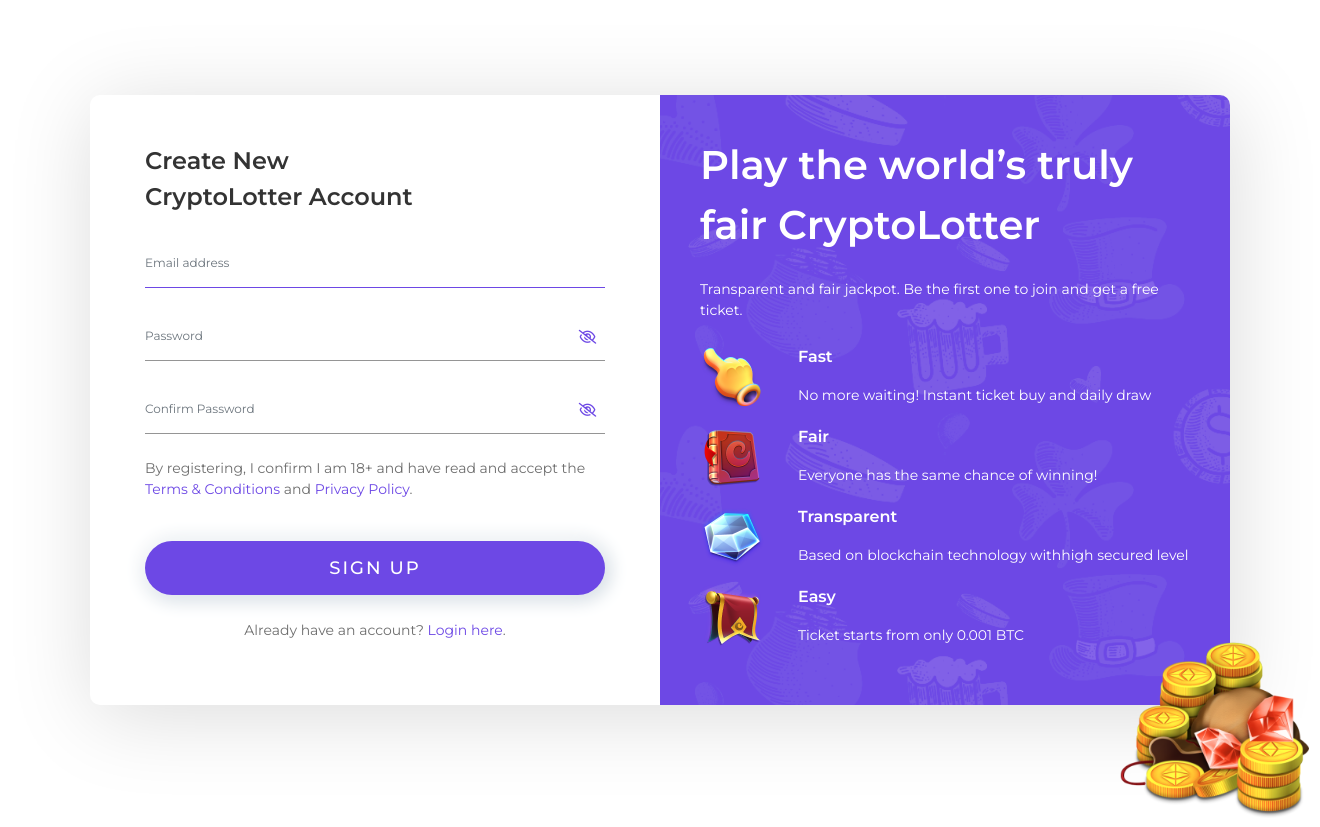
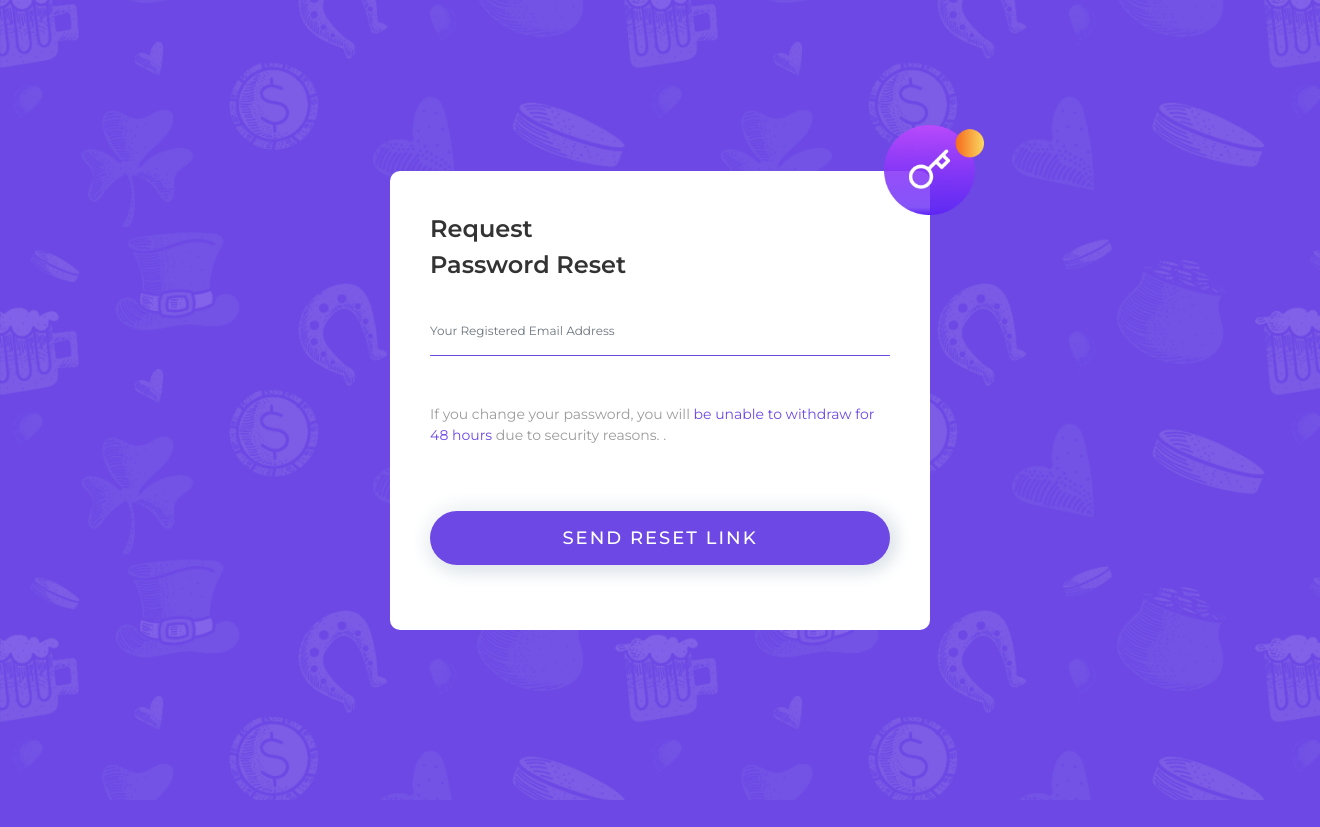
Before and after one commit to ttduongtran/lottery-html, a PHP site: page /reset_password.html in a window 1320 px wide. After the commit the page ends 800 px from the top, so only its background shows below. Run offline with PHP 8.4, Linux system fonts and the light colour scheme; some libraries are stand-ins or nearby versions.

Commit message:
add reset pass

```diff
--- a/assets/css/custom.css
+++ b/assets/css/custom.css
@@ -209,3 +209,50 @@
 }
 
 /* end sign_up page */
+
+/* forgot password */
+
+.forgot_password {
+  width: 100%;
+  height: 100vh;
+  display: flex;
+  justify-content: center;
+  align-items: center;
+  background: url(../images/background.png) no-repeat center center;
+  background-size: cover;
+}
+
+.forgot_password_form {
+  background: #fff;
+  padding: 40px;
+  border-radius: 10px;
+  position: relative;
+}
+
+.forgot_password_form .forgot_password_icon {
+  position: absolute;
+  top: -10%;
+  right: -10%;
+  max-width: 100px;
+}
+
+.password_wraning {
+  color: #9B9B9B;
+}
+
+.password_wraning span {
+  color: #6d48e5;
+}
+
+@media screen and (max-width: 767px) {
+  .forgot_password {
+    width: 90%;
+    height: auto;
+    margin: 60px auto;
+  }
+  .forgot_password_form {
+    padding: 60px 10px 60px 10px;
+  }
+}
+
+/* end forgot password */
--- a/reset_password.html
+++ b/reset_password.html
@@ -55,165 +55,51 @@
   <body>
     <div class="wrapper">
       <div id="main" class="main">
-        <div id="signup" class="sign_up">
+        <div id="forgot_password" class="forgot_password">
           <div class="container">
-            <div class="row box_shadow">
-              <div class="col-sm-12 col-md-6 d-flex align-items-center">
-                <div class="signup_form">
+            <div class="row d-flex justify-content-center align-items-center">
+              <div
+                class="col-sm-12 col-md-6 d-flex justify-content-center align-items-center"
+              >
+                <div class="forgot_password_form">
                   <div class="form_group">
                     <h3 class="txt_15">
-                      Create New
+                      Request
                     </h3>
                     <h3 class="txt_15">
-                      CryptoLotter Account
+                      Password Reset
                     </h3>
                     <form class="mt-4">
-                      <div class="form-group mb-4">
+                      <div class="form-group mb-5">
                         <input
                           id="inputEmail"
                           type="email"
-                          placeholder="Email address"
+                          placeholder="Your Registered Email Address"
                           required=""
                           autofocus=""
                           class="form-control rounded-pill border-0 shadow-sm"
                         />
                       </div>
-                      <div
-                        class="form-group password_group mb-4"
-                        id="show_hide_password"
-                      >
-                        <input
-                          id="inputPassword"
-                          type="password"
-                          placeholder="Password"
-                          required=""
-                          class="form-control rounded-pill border-0 shadow-sm text-primary"
-                        />
-                        <div class="input-group-addon">
-                          <a href=""
-                            ><i class="fa fa-eye-slash" aria-hidden="true"></i
-                          ></a>
-                        </div>
-                      </div>
-                      <div
-                        class="form-group password_group mb-4"
-                        id="show_hide_confirm_password"
-                      >
-                        <input
-                          id="inputConfirmPassword"
-                          type="password"
-                          placeholder="Confirm Password"
-                          required=""
-                          class="form-control rounded-pill border-0 shadow-sm text-primary"
-                        />
-                        <div class="input-group-addon">
-                          <a href=""
-                            ><i class="fa fa-eye-slash" aria-hidden="true"></i
-                          ></a>
-                        </div>
-                      </div>
-                      <div class="d-flex">
-                        <p class="confirm_terms mb-3">
-                          By registering, I confirm I am 18+ and have read and
-                          accept the <a href="#">Terms & Conditions</a> and
-                          <a href="#">Privacy Policy</a>.
+                      <div class="d-flex mb-4">
+                        <p class="password_wraning mb-3">
+                          If you change your password, you will
+                          <span> be unable to withdraw for 48 hours</span> due
+                          to security reasons. .
                         </p>
                       </div>
                       <button type="submit" class="btn btn-block btn-action">
-                        SIGN UP
+                        SEND RESET LINK
                       </button>
-                      <div class="has_account">
-                        <p class="confirm_terms mb-3 text-center">
-                          Already have an account?
-                          <a href="/signup">Login here</a>.
-                        </p>
-                      </div>
                     </form>
                   </div>
+                  <div class="forgot_password_icon">
+                    <img
+                      src="./assets/images/icon/Icons_key.png"
+                      class="img-fluid"
+                      alt=""
+                    />
+                  </div>
                   <!-- End -->
-                </div>
-              </div>
-              <!-- End -->
-              <div class="col-sm-12 col-md-6 p-0">
-                <div class="signup_intro">
-                  <div class="detail">
-                    <h3 class="txt_25 mb-4">
-                      Play the world’s truly fair CryptoLotter
-                    </h3>
-                    <p class="mb-4">
-                      Transparent and fair jackpot. Be the first one to join and
-                      get a free ticket.
-                    </p>
-                  </div>
-                  <div class="list_items">
-                    <!-- item -->
-                    <div class="item">
-                      <div class="item_icon">
-                        <img
-                          src="./assets/images/icon/icn_hand.png"
-                          class="img-fluid"
-                          alt=""
-                        />
-                      </div>
-                      <div class="item_title">
-                        <h4 class="mb-3">Fast</h4>
-                        <p>
-                          No more waiting! Instant ticket buy and daily draw
-                        </p>
-                      </div>
-                    </div>
-                    <!-- item -->
-                    <div class="item">
-                      <div class="item_icon">
-                        <img
-                          src="./assets/images/icon/icn_book.png"
-                          class="img-fluid"
-                          alt=""
-                        />
-                      </div>
-                      <div class="item_title">
-                        <h4 class="mb-3">Fair</h4>
-                        <p>
-                          Everyone has the same chance of winning!
-                        </p>
-                      </div>
-                    </div>
-                    <!-- item -->
-                    <div class="item">
-                      <div class="item_icon">
-                        <img
-                          src="./assets/images/icon/icn_gem2.png"
-                          class="img-fluid"
-                          alt=""
-                        />
-                      </div>
-                      <div class="item_title">
-                        <h4 class="mb-3">Transparent</h4>
-                        <p>
-                          Based on blockchain technology withhigh secured level
-                        </p>
-                      </div>
-                    </div>
-                    <!-- item -->
-                    <div class="item">
-                      <div class="item_icon">
-                        <img
-                          src="./assets/images/icon/icn_flag.png"
-                          class="img-fluid"
-                          alt=""
-                        />
-                      </div>
-                      <div class="item_title">
-                        <h4 class="mb-3">Easy</h4>
-                        <p>
-                          Ticket starts from only 0.001 BTC
-                        </p>
-                      </div>
-                    </div>
-                  </div>
-                  <div class="wrapper_img">
-                    <img src="./assets/images/gold.png" class="img-fluid" />
-                  </div>
                 </div>
               </div>
               <!-- End -->
```
Also changed, not shown: assets/images/icon/Icons_key.png (added).
